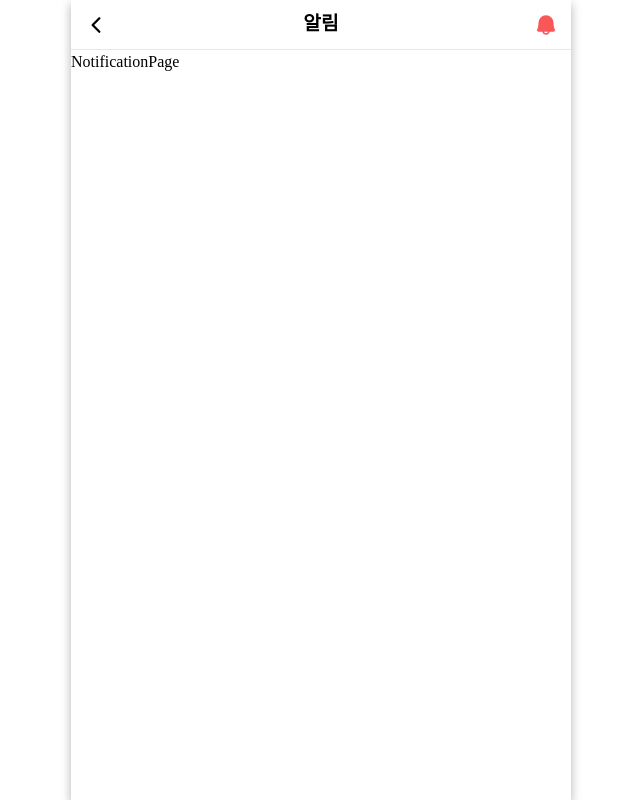
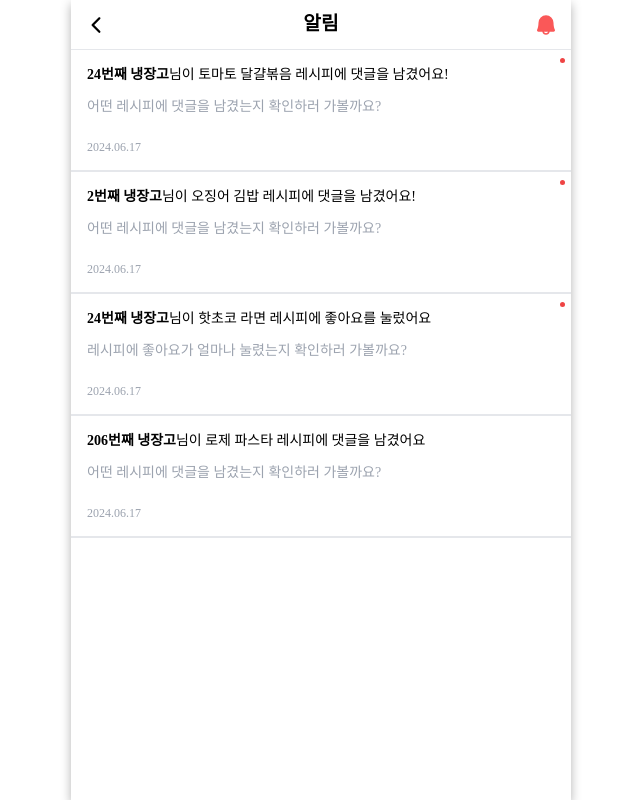
Before and after one commit to OZ-Coding-School/oz_02_main-001-FE, a React (Vite) app: page /notice in a window 1280 px wide. Shown: the whole page, without its empty margins (319-959 px from the left). Built offline with nearby package versions, Linux system fonts and the light colour scheme; a web font is replaced by a local one.

Commit message:
style: 알림페이지 UI 작업 중

```diff
--- /dev/null
+++ b/src/pages/NotificationPage/components/NotificationItem.tsx
@@ -0,0 +1,45 @@
+import React from "react";
+import { NotificationType } from "src/types/notificationItemType";
+
+interface NotificationItemProps {
+  notice: NotificationType;
+}
+
+const NotificationItem: React.FC<NotificationItemProps> = ({ notice }) => {
+  const today = new Date();
+  const formattedDate = `${today.getFullYear()}.${String(today.getMonth() + 1).padStart(2, "0")}.${String(today.getDate()).padStart(2, "0")}`;
+
+  const actionTypes = [
+    { type: "like", message: notice.like },
+    { type: "reply", message: notice.reply },
+  ];
+
+  const action = actionTypes[Math.floor(Math.random() * actionTypes.length)];
+
+  const actionMessageMap = {
+    like: "레시피에 좋아요가 얼마나 눌렸는지 확인하러 가볼까요?",
+    reply: "어떤 레시피에 댓글을 남겼는지 확인하러 가볼까요?",
+  };
+
+  return (
+    <div className="w-full relative">
+      {!notice.isRead && (
+        <div className="absolute mt-2 right-[6px] h-[5px] w-[5px] bg-red-500 rounded-full"></div>
+      )}
+      <div className="pt-3">
+        <span className="ml-4 text-sm">
+          <strong>{notice.user}</strong>님이 {notice.title} 레시피에 {action.message}
+        </span>
+      </div>
+      <div className="ml-4 mt-2">
+        <span className="text-gray-400 text-sm">{actionMessageMap[action.type]}</span>
+      </div>
+      <div className="ml-4 mt-4 mb-3">
+        <span className="text-gray-400 text-xs">{formattedDate}</span>
+      </div>
+      <div className="border"></div>
+    </div>
+  );
+};
+
+export default NotificationItem;
--- a/src/pages/NotificationPage/page/index.tsx
+++ b/src/pages/NotificationPage/page/index.tsx
@@ -1,16 +1,56 @@
 import Header from "@components/header/Header";
 import React from "react";
 import { useNavigate } from "react-router-dom";
+import NotificationItem from "../components/NotificationItem";
+import { NotificationType } from "src/types/notificationItemType";
 
 const NotificationPage = () => {
   const navigate = useNavigate();
   const handleClick = () => {
     navigate(-1);
   };
+
+  const dummyData: NotificationType[] = [
+    {
+      id: 1,
+      user: "24번째 냉장고",
+      title: "토마토 달걀볶음",
+      like: "좋아요를 눌렀어요!",
+      reply: "댓글을 남겼어요!",
+      isRead: false,
+    },
+    {
+      id: 2,
+      user: "2번째 냉장고",
+      title: "오징어 김밥",
+      like: "좋아요를 눌렀어요!",
+      reply: "댓글을 남겼어요!",
+      isRead: false,
+    },
+    {
+      id: 3,
+      user: "24번째 냉장고",
+      title: "핫초코 라면",
+      like: "좋아요를 눌렀어요",
+      reply: "댓글을 남겼어요",
+      isRead: false,
+    },
+    {
+      id: 4,
+      user: "206번째 냉장고",
+      title: "로제 파스타",
+      like: "좋아요를 눌렀어요",
+      reply: "댓글을 남겼어요",
+      isRead: true,
+    },
+  ];
+
   return (
     <div>
       <Header hasBackBtn={true} title="알림" hasBell={true} handleBackBtnClick={handleClick} />
-      <p>NotificationPage</p>
+      {dummyData.map((notice) => (
+        <NotificationItem key={notice.id} notice={notice} />
+      ))}
     </div>
   );
 };
```
